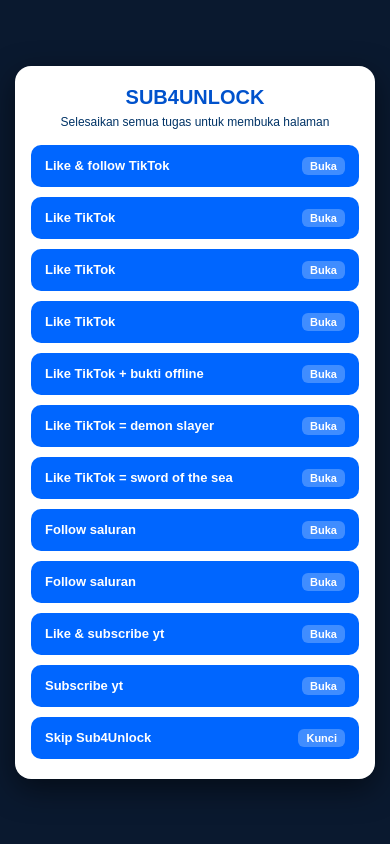
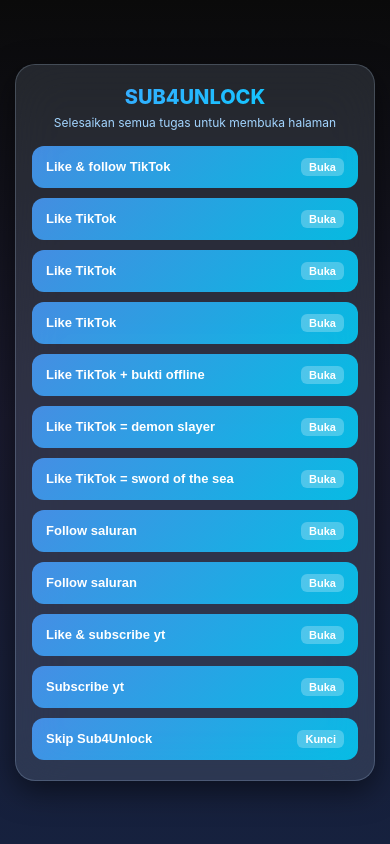
Before and after one commit to sukinocode/Sukinocode, a plain HTML site: page index.html in a window 390 px wide. Drawn offline with nearby package versions, Linux system fonts and the light colour scheme; animation ran at ten frames a second.

Commit message:
Refactor index.html for improved styles and layout
Updated styles and structure in index.html for improved layout and design. Enhanced background gradients, modified element properties, and adjusted responsive behaviors.

```diff
--- a/index.html
+++ b/index.html
@@ -21,9 +21,9 @@
       height: 100%;
       height: 100dvh;
       overflow: hidden;
-      background-color: #121212;
+      background: linear-gradient(180deg, #0a0a0a 0%, #1a1a2e 50%, #16213e 100%);
       color: #ffffff;
-      font-family: sans-serif;
+      font-family: -apple-system, BlinkMacSystemFont, 'Segoe UI', sans-serif;
       touch-action: auto;
       overscroll-behavior: auto;
       position: fixed;
@@ -38,93 +38,173 @@
       left: 0;
       width: 100vw;
       height: 100vh;
-      z-index: -1;
-      background: linear-gradient(180deg, #0a0a0a 0%, #1a1a2e 50%, #16213e 100%);
-      display: none;
+      z-index: 0;
       pointer-events: none;
+      display: block;
     }
     #canvas {
       width: 100%;
       height: 100%;
       display: block;
     }
-    .top-nav {
-      position: fixed;
-      top: 0;
-      left: 0;
+    .app-wrapper {
+      display: flex;
+      flex-direction: column;
       width: 100%;
-      height: 50px;
-      background-color: #181818;
-      border-bottom: 1px solid #2a2a2a;
+      height: 100%;
+      height: 100dvh;
+      max-width: 450px;
+      margin: 0 auto;
+      position: relative;
+      z-index: 1;
+    }
+    .header {
+      background: rgba(200, 230, 255, 0.08);
+      backdrop-filter: blur(25px);
+      -webkit-backdrop-filter: blur(25px);
+      border-radius: 20px;
+      padding: 10px 12px;
+      margin: 10px 15px 5px 15px;
+      box-shadow: 0 8px 32px rgba(100, 200, 255, 0.15), inset 0 1px 1px rgba(255, 255, 255, 0.1);
+      border: 1px solid rgba(200, 230, 255, 0.15);
+      position: relative;
+      overflow: hidden;
+      flex-shrink: 0;
+    }
+    .header-top {
+      display: flex;
+      justify-content: space-between;
+      align-items: center;
+      margin-bottom: 8px;
+    }
+    .author {
+      font-size: 0.7em;
+      font-weight: 600;
+      color: #8db9e8;
+      letter-spacing: 0.3px;
+      opacity: 0.9;
+    }
+    .header-right {
       display: flex;
       align-items: center;
-      justify-content: flex-end;
-      padding: 0 15px;
-      z-index: 1000;
+      gap: 10px;
     }
     #audio-toggle {
       background: none;
       border: none;
-      color: #ffffff;
+      color: #00d4ff;
       cursor: pointer;
-      width: 30px;
-      height: 30px;
+      width: 18px;
+      height: 18px;
+      display: flex;
+      align-items: center;
+      justify-content: center;
+      padding: 0;
+    }
+    .view-counter {
+      display: flex;
+      align-items: center;
+      gap: 4px;
+      font-size: 0.68em;
+      font-weight: 600;
+      color: #8db9e8;
+      letter-spacing: 0.3px;
+      opacity: 0.9;
+    }
+    .view-counter svg {
+      width: 12px;
+      height: 12px;
+      stroke: #00d4ff;
+      fill: none;
+    }
+    .tabs {
+      display: flex;
+      gap: 6px;
+      background: rgba(180, 220, 255, 0.08);
+      padding: 5px;
+      border-radius: 14px;
+      border: 1px solid rgba(200, 230, 255, 0.1);
+      box-shadow: inset 0 2px 8px rgba(0, 0, 0, 0.1);
+    }
+    .tab {
+      flex: 1;
+      padding: 7px 5px;
+      border: none;
+      background: transparent;
+      border-radius: 10px;
+      font-weight: 600;
+      font-size: 0.65em;
+      color: #8db9e8;
+      cursor: pointer;
+      transition: all 0.3s ease;
+      text-transform: uppercase;
+      letter-spacing: 0.3px;
+      text-align: center;
+      position: relative;
+      overflow: hidden;
+      white-space: nowrap;
+    }
+    .tab.active {
+      background: linear-gradient(135deg, rgba(74, 158, 255, 0.85), rgba(0, 212, 255, 0.85));
+      color: white;
+      box-shadow: 0 4px 16px rgba(74, 158, 255, 0.35);
+    }
+    @media (max-width: 480px) {
+      .tab {
+        font-size: 0.6em;
+        padding: 6px 4px;
+      }
+      .view-counter {
+        font-size: 0.65em;
+      }
     }
     #song-title-toast {
       position: fixed;
-      top: 70px;
+      top: 100px;
       left: 50%;
       transform: translateX(-50%);
-      background-color: rgba(0, 0, 0, 0.8);
+      background-color: rgba(0, 0, 0, 0.85);
       color: #ffffff;
-      padding: 10px 20px;
+      padding: 6px 16px;
       border-radius: 20px;
-      font-size: 14px;
+      font-size: 12px;
       font-weight: bold;
       z-index: 9999;
       opacity: 0;
       pointer-events: none;
       transition: opacity 0.5s ease;
+      box-shadow: 0 4px 12px rgba(0, 0, 0, 0.3);
     }
     #song-title-toast.show {
       opacity: 1;
     }
-    #screen-offline, #screen-games, #screen-event, #screen-animasi {
+    .screens-container {
+      flex: 1;
+      position: relative;
       width: 100%;
-      height: calc(100% - 110px);
+      overflow: hidden;
+    }
+    #screen-offline, #screen-games, #screen-event, #screen-buy {
+      width: 100%;
+      height: 100%;
       display: none;
       flex-direction: column;
       align-items: center;
       justify-content: flex-start;
       position: absolute;
-      top: 50px;
+      top: 0;
       left: 0;
     }
     #screen-offline {
-      height: calc(100% - 50px);
       text-align: center;
       padding: 20px;
       justify-content: center;
     }
-    #screen-games, #screen-event {
-      padding: 10px;
-      padding-bottom: 30px;
+    #screen-games, #screen-event, #screen-buy {
+      padding: 10px 15px 20px 15px;
       overflow-y: auto;
       -webkit-overflow-scrolling: touch;
       touch-action: pan-y;
-    }
-    #screen-animasi {
-      padding: 0;
-      margin: 0;
-      border: none;
-      pointer-events: auto;
-      justify-content: center;
-    }
-    #iframe-animasi {
-      width: 100%;
-      height: 100%;
-      border: none;
-      pointer-events: none;
     }
     h1 {
       margin-bottom: 10px;
@@ -133,80 +213,76 @@
     .game-list {
       display: flex;
       flex-direction: column;
-      gap: 8px;
+      gap: 12px;
       width: 100%;
-      max-width: 400px;
     }
     .game-card {
+      background: rgba(200, 230, 255, 0.15);
+      backdrop-filter: blur(20px);
+      -webkit-backdrop-filter: blur(20px);
+      border-radius: 18px;
+      padding: 12px;
       display: flex;
       align-items: center;
-      background-color: rgba(30, 30, 30, 0.3);
-      border-radius: 8px;
-      padding: 5px;
+      gap: 12px;
+      box-shadow: 0 8px 30px rgba(100, 200, 255, 0.2), inset 0 1px 2px rgba(255, 255, 255, 0.2);
+      border: 1px solid rgba(200, 230, 255, 0.3);
+      transition: all 0.4s cubic-bezier(0.175, 0.885, 0.32, 1.275);
+      position: relative;
+      overflow: hidden;
+      width: 100%;
       text-decoration: none;
       color: #ffffff;
-      border: 1px solid rgba(51, 51, 51, 0.3);
-      transition: transform 0.2s, background-color 0.2s;
     }
-    .game-card:active {
-      transform: scale(0.95);
-      background-color: rgba(30, 30, 30, 0.5);
+    .game-card::before {
+      content: '';
+      position: absolute;
+      top: 0;
+      left: -100%;
+      width: 100%;
+      height: 100%;
+      background: linear-gradient(90deg, transparent, rgba(150, 220, 255, 0.3), transparent);
+      transition: left 0.5s;
+    }
+    .game-card::after {
+      content: '';
+      position: absolute;
+      top: -50%;
+      right: -50%;
+      width: 100%;
+      height: 100%;
+      background: radial-gradient(circle, rgba(255, 255, 255, 0.1) 0%, transparent 70%);
+      pointer-events: none;
+    }
+    .game-card:hover::before, .game-card:active::before {
+      left: 100%;
+    }
+    .game-card:hover, .game-card:active {
+      transform: translateY(-3px) scale(1.02);
+      box-shadow: 0 15px 45px rgba(74, 158, 255, 0.4), inset 0 1px 3px rgba(255, 255, 255, 0.3), 0 0 20px rgba(74, 158, 255, 0.2);
+      border-color: rgba(150, 210, 255, 0.5);
     }
     .game-card img {
       width: 50px;
       height: 50px;
+      border-radius: 12px;
       object-fit: cover;
-      border-radius: 6px;
-      margin-right: 10px;
       flex-shrink: 0;
+      box-shadow: 0 3px 15px rgba(74, 158, 255, 0.3);
+      transition: transform 0.3s;
+      border: 1px solid rgba(200, 230, 255, 0.3);
+    }
+    .game-card:hover img, .game-card:active img {
+      transform: rotate(5deg) scale(1.1);
     }
     .game-title {
-      font-size: 14px;
-      font-weight: bold;
-    }
-    .bottom-nav {
-      position: fixed;
-      bottom: 0;
-      left: 0;
-      width: 100%;
-      height: 60px;
-      background-color: #181818;
-      border-top: 1px solid #2a2a2a;
-      display: flex;
-      justify-content: space-around;
-      align-items: center;
-      z-index: 1000;
-      transform: translateY(100%);
-      transition: transform 0.5s ease-out;
-    }
-    .bottom-nav.show {
-      transform: translateY(0);
-    }
-    .nav-item {
-      display: flex;
-      flex-direction: column;
-      align-items: center;
-      justify-content: center;
-      color: #888888;
-      background: none;
-      border: none;
-      width: 33.33%;
-      height: 100%;
-      cursor: pointer;
-      font-size: 10px;
-      gap: 4px;
-      transition: transform 0.2s;
-    }
-    .nav-item:active {
-      transform: scale(0.9);
-    }
-    .nav-item.active {
-      color: #0088ff;
-    }
-    .nav-item svg {
-      width: 22px;
-      height: 22px;
-      fill: currentColor;
+      font-size: 0.85em;
+      font-weight: 700;
+      color: #e0f2ff;
+      text-shadow: 0 2px 4px rgba(0, 0, 0, 0.3);
+      overflow-wrap: break-word;
+      word-break: break-word;
+      line-height: 1.35;
     }
     #sub4unlock-overlay {
       position: fixed;
@@ -215,7 +291,7 @@
       width: 100%;
       height: 100%;
       height: 100dvh;
-      background-color: #0a192f;
+      background: linear-gradient(180deg, #0a0a0a 0%, #1a1a2e 50%, #16213e 100%);
       z-index: 999999;
       display: flex;
       flex-direction: column;
@@ -228,23 +304,28 @@
     .s4u-card {
       width: 100%;
       max-width: 400px;
-      background-color: #ffffff;
-      border-radius: 16px;
+      background: rgba(200, 230, 255, 0.12);
+      backdrop-filter: blur(25px);
+      -webkit-backdrop-filter: blur(25px);
+      border: 1px solid rgba(200, 230, 255, 0.2);
+      border-radius: 20px;
       padding: 20px 16px;
       text-align: center;
-      color: #004080;
+      color: #e0f2ff;
       box-shadow: 0 10px 30px rgba(0, 0, 0, 0.5);
       margin: auto 0;
     }
     .s4u-title {
       font-size: 20px;
       font-weight: 800;
-      color: #0052cc;
+      background: linear-gradient(135deg, #4a9eff, #00d4ff);
+      -webkit-background-clip: text;
+      -webkit-text-fill-color: transparent;
       margin-bottom: 6px;
     }
     .s4u-sub {
       font-size: 12px;
-      color: #003366;
+      color: #a3d5ff;
       margin-bottom: 16px;
     }
     .s4u-list {
@@ -259,10 +340,10 @@
       justify-content: space-between;
       width: 100%;
       padding: 12px 14px;
-      background-color: #0066ff;
+      background: linear-gradient(135deg, rgba(74, 158, 255, 0.85), rgba(0, 212, 255, 0.85));
       color: #ffffff;
       border: none;
-      border-radius: 10px;
+      border-radius: 12px;
       font-size: 13px;
       font-weight: 700;
       cursor: pointer;
@@ -273,9 +354,9 @@
       transform: scale(0.98);
     }
     .s4u-btn.done {
-      background-color: #e6f0ff;
-      color: #0052cc;
-      border: 1px solid #0052cc;
+      background: rgba(200, 230, 255, 0.1);
+      color: #8db9e8;
+      border: 1px solid rgba(200, 230, 255, 0.2);
       cursor: default;
       pointer-events: none;
     }
@@ -287,7 +368,7 @@
       color: #ffffff;
     }
     .s4u-btn.done .s4u-badge {
-      background-color: #0052cc;
+      background-color: rgba(0, 212, 255, 0.4);
       color: #ffffff;
     }
   </style>
@@ -295,14 +376,6 @@
 <body>
 
   <audio id="bg-music" src="musik/クロニクル.mp3" loop></audio>
-
-  <nav class="top-nav">
-    <button id="audio-toggle" onclick="toggleAudio()">
-      <svg id="audio-icon" viewBox="0 0 24 24" width="24" height="24" fill="currentColor">
-        <path d="M16.5 12c0-1.77-1.02-3.29-2.5-4.03v2.21l2.45 2.45c.03-.2.05-.41.05-.63zm2.5 0c0 .94-.2 1.82-.54 2.64l1.51 1.51C20.63 14.91 21 13.5 21 12c0-4.28-2.99-7.86-7-8.77v2.06c2.89.86 5 3.54 5 6.71zM4.27 3L3 4.27 7.73 9H3v6h4l5 5v-6.73l4.25 4.25c-.67.52-1.42.93-2.25 1.18v2.06c1.38-.31 2.63-.95 3.69-1.81L19.73 21 21 19.73l-9-9L4.27 3zM12 4L9.91 6.09 12 8.18V4z"/>
-      </svg>
-    </button>
-  </nav>
 
   <div id="song-title-toast">クロニクル</div>
 
@@ -367,9 +440,36 @@
     </div>
   </div>
 
+  <div class="app-wrapper">
+    <div class="header">
+      <div class="header-top">
+        <div class="author">by Nstorm</div>
+        <div class="header-right">
+          <button id="audio-toggle" onclick="toggleAudio()">
+            <svg id="audio-icon" viewBox="0 0 24 24" width="18" height="18" fill="currentColor">
+              <path d="M16.5 12c0-1.77-1.02-3.29-2.5-4.03v2.21l2.45 2.45c.03-.2.05-.41.05-.63zm2.5 0c0 .94-.2 1.82-.54 2.64l1.51 1.51C20.63 14.91 21 13.5 21 12c0-4.28-2.99-7.86-7-8.77v2.06c2.89.86 5 3.54 5 6.71zM4.27 3L3 4.27 7.73 9H3v6h4l5 5v-6.73l4.25 4.25c-.67.52-1.42.93-2.25 1.18v2.06c1.38-.31 2.63-.95 3.69-1.81L19.73 21 21 19.73l-9-9L4.27 3zM12 4L9.91 6.09 12 8.18V4z"/>
+            </svg>
+          </button>
+          <div class="view-counter">
+            <svg viewBox="0 0 24 24" stroke="currentColor" stroke-width="2" stroke-linecap="round" stroke-linejoin="round">
+              <path d="M1 12s4-8 11-8 11 8 11 8-4 8-11 8-11-8-11-8z"></path>
+              <circle cx="12" cy="12" r="3"></circle>
+            </svg>
+            73,2k Pengunjung
+          </div>
+        </div>
+      </div>
+      <div class="tabs">
+        <button class="tab" data-tab="screen-games" onclick="switchTab('screen-games', this)">Daftar Game</button>
+        <button class="tab" data-tab="screen-event" onclick="switchTab('screen-event', this)">Event</button>
+        <button class="tab" data-tab="screen-buy" onclick="switchTab('screen-buy', this)">Buy</button>
+      </div>
+    </div>
+
+    <div class="screens-container">
       <div id="screen-offline">
         <h1>Koneksi Terputus</h1>
-    <p>Aplikasi ini membutuhkan koneksi internet.</p>
+        <p>Halaman ini membutuhkan koneksi internet.</p>
       </div>
 
       <div id="screen-games">
@@ -415,43 +515,44 @@
             <img src="https://i.ibb.co.com/0VqYcgJh/1000001851-modified.png" alt="Bak Wangsaf free">
             <span class="game-title">Bak Wangsaf free</span>
           </a>
-      <a href="https://saweria.co/CpJrCkB2k" class="game-card">
-        <img src="https://i.ibb.co.com/jvppFWcK/1000001850-modified.png" alt="Starparks mud 3bulan harga 15K">
-        <span class="game-title">Starparks mud 3bulan harga 15K by mirles</span>
+          <a href="https://www.mediafire.com/file/77svchl1s776tat/RW_MLBB_BY_YT_CIK_REVIEW_1.0.apk/file" class="game-card">
+            <img src="https://i.ibb.co.com/1tDB5Hg0/images-2.jpg" alt="Rw mlbb">
+            <div style="display: flex; flex-direction: column; gap: 2px;">
+              <span class="game-title">Rw mlbb</span>
+              <span style="font-size: 0.75em; color: #a3d5ff; font-weight: 600;">win rate : 70%, 80%, 90%, no ban</span>
+            </div>
           </a>
-      <a href="https://saweria.co/CpJrCkB2k" class="game-card">
-        <img src="https://i.ibb.co.com/0VqYcgJh/1000001851-modified.png" alt="Bak Wangsaf 1 bulan harga 15K">
-        <span class="game-title">Bak Wangsaf 1 bulan harga 15K by anonim</span>
+          <a href="https://www.mediafire.com/file/avtk7s35t81mzlt/Naruto_Mobile_Fighter_Offline.apk/file" class="game-card">
+            <img src="https://i.ibb.co.com/Ld784Rr0/images-1.jpg" alt="Naruto Mobile Fighter Offline">
+            <div style="display: flex; flex-direction: column; gap: 2px;">
+              <span class="game-title">Naruto Mobile Fighter Offline</span>
+              <span style="font-size: 0.75em; color: #a3d5ff; font-weight: 600;">unlock 7 character</span>
+            </div>
           </a>
-      <a href="https://saweria.co/CpJrCkB2k" class="game-card">
+          <a href="https://www.mediafire.com/file/e4b85jcgkfry8pi/The_Spike_Volleyball_battle_3.5.5.apk/file" class="game-card">
+            <img src="https://i.ibb.co.com/GfKbgv1d/images.jpg" alt="The Spike Volleyball Story Mod Apk">
+            <div style="display: flex; flex-direction: column; gap: 2px;">
+              <span class="game-title">The Spike Volleyball Story Mod Apk</span>
+              <span style="font-size: 0.75em; color: #a3d5ff; font-weight: 600;">3000+ download</span>
+            </div>
+          </a>
+        </div>
+      </div>
+
+      <div id="screen-buy">
+        <div class="game-list">
+          <a href="tiktok.com/@mirlesssss" class="game-card">
             <img src="https://i.ibb.co.com/jvppFWcK/1000001850-modified.png" alt="Starparks mud permanen harga 30K">
             <span class="game-title">Starparks mud permanen harga 30K by mirles</span>
           </a>
-      <a href="https://saweria.co/CpJrCkB2k" class="game-card">
+          <a href="tiktok.com/@mirlesssss" class="game-card">
             <img src="https://i.ibb.co.com/0VqYcgJh/1000001851-modified.png" alt="Bak Wangsaf 1th harga 30K">
             <span class="game-title">Bak Wangsaf 1th harga 30K by anonim</span>
           </a>
         </div>
       </div>
-
-  <div id="screen-animasi">
-    <iframe id="iframe-animasi" src=""></iframe>
     </div>
-
-  <nav class="bottom-nav" id="main-nav">
-    <button class="nav-item" onclick="switchTab('screen-games', this)">
-      <svg viewBox="0 0 24 24"><path d="M21 6H3c-1.1 0-2 .9-2 2v8c0 1.1.9 2 2 2h18c1.1 0 2-.9 2-2V8c0-1.1-.9-2-2-2zm-10 7H9v2H7v-2H5v-2h2V9h2v2h2v2zm4.5 1c-.83 0-1.5-.67-1.5-1.5s.67-1.5 1.5-1.5 1.5.67 1.5 1.5-.67 1.5-1.5 1.5zm3-3c-.83 0-1.5-.67-1.5-1.5S17.67 8 18.5 8s1.5.67 1.5 1.5-.67 1.5-1.5 1.5z"/></svg>
-      <span>Daftar Game</span>
-    </button>
-    <button class="nav-item" onclick="switchTab('screen-event', this)">
-      <svg viewBox="0 0 24 24"><path d="M17 12h-5v5h5v-5zM16 1v2H8V1H6v2H5c-1.11 0-1.99.9-1.99 2L3 19c0 1.1.89 2 2 2h14c1.1 0 2-.9 2-2V5c0-1.1-.9-2-2-2h-1V1h-2zm3 18H5V8h14v11z"/></svg>
-      <span>Event</span>
-    </button>
-    <button class="nav-item active" onclick="switchTab('screen-animasi', this)">
-      <svg viewBox="0 0 24 24"><path d="M4 6H2v14c0 1.1.9 2 2 2h14v-2H4V6zm16-4H8c-1.1 0-2 .9-2 2v12c0 1.1.9 2 2 2h12c1.1 0 2-.9 2-2V4c0-1.1-.9-2-2-2zm-8 12.5v-9l6 4.5-6 4.5z"/></svg>
-      <span>Animasi kedatangan</span>
-    </button>
-  </nav>
+  </div>
 
   <script src="https://cdnjs.cloudflare.com/ajax/libs/three.js/r128/three.min.js"></script>
   <script>
@@ -527,84 +628,42 @@
       navigator.serviceWorker.register('sw.js');
     }
 
-    let activeTabId = 'screen-animasi';
-    let currentAnimasiIndex = parseInt(localStorage.getItem('selected_animasi_index') || 0);
+    let activeTabId = localStorage.getItem('activeTab') || 'screen-games';
 
-    const asetList = [
-      'Animasi kedatangan/Aset1/index.html',
-      'Animasi kedatangan/Aset2/index.html',
-      'Animasi kedatangan/Aset3/index.html',
-      'Animasi kedatangan/Aset4/index.html'
-    ];
+    function switchTab(screenId, element) {
+      activeTabId = screenId;
+      localStorage.setItem('activeTab', screenId);
 
-    function updateAnimasi() {
-      const iframe = document.getElementById('iframe-animasi');
-      iframe.src = asetList[currentAnimasiIndex];
-      localStorage.setItem('selected_animasi_index', currentAnimasiIndex);
+      document.querySelectorAll('.tab').forEach(item => item.classList.remove('active'));
+      if (element) {
+        element.classList.add('active');
+      } else {
+        const btn = document.querySelector(`.tab[data-tab="${screenId}"]`);
+        if (btn) btn.classList.add('active');
       }
 
-    document.getElementById('screen-animasi').addEventListener('dblclick', function() {
-        currentAnimasiIndex = (currentAnimasiIndex + 1) % asetList.length;
-        updateAnimasi();
-    });
-
-    function switchTab(screenId, element) {
-      if (!navigator.onLine && screenId !== 'screen-games') {
-        return;
-      }
-      activeTabId = screenId;
       document.getElementById('screen-games').style.display = 'none';
       document.getElementById('screen-event').style.display = 'none';
-      document.getElementById('screen-animasi').style.display = 'none';
+      document.getElementById('screen-buy').style.display = 'none';
+
+      if (!navigator.onLine && (screenId === 'screen-event' || screenId === 'screen-buy')) {
+        document.getElementById('screen-offline').style.display = 'flex';
+      } else {
+        document.getElementById('screen-offline').style.display = 'none';
         document.getElementById(screenId).style.display = 'flex';
-
-      if (screenId === 'screen-games' || screenId === 'screen-event') {
+      }
       document.getElementById('snow-bg').style.display = 'block';
-      } else {
-        document.getElementById('snow-bg').style.display = 'none';
-      }
-
-      document.querySelectorAll('.nav-item').forEach(item => item.classList.remove('active'));
-      if (element) element.classList.add('active');
     }
 
     function checkConnection() {
-      const offlineScreen = document.getElementById('screen-offline');
-      const navBar = document.getElementById('main-nav');
-
-      if (navigator.onLine) {
-        offlineScreen.style.display = 'none';
-        navBar.style.display = 'flex';
-
-        const activeNavBtn = document.querySelector(`[onclick="switchTab('${activeTabId}', this)"]`);
-        switchTab(activeTabId, activeNavBtn);
-      } else {
-        offlineScreen.style.display = 'flex';
-        navBar.style.display = 'flex';
-
-        document.getElementById('screen-games').style.display = 'flex';
-        document.getElementById('screen-event').style.display = 'none';
-        document.getElementById('screen-animasi').style.display = 'none';
-        document.getElementById('snow-bg').style.display = 'block';
-
-        activeTabId = 'screen-games';
-        document.querySelectorAll('.nav-item').forEach(item => item.classList.remove('active'));
-        document.querySelectorAll('.nav-item')[0].classList.add('active');
-      }
+      const btn = document.querySelector(`.tab[data-tab="${activeTabId}"]`);
+      switchTab(activeTabId, btn);
     }
 
     window.addEventListener('online', checkConnection);
     window.addEventListener('offline', checkConnection);
 
-    updateAnimasi();
     checkConnection();
-
-    const iframeAnimasi = document.getElementById('iframe-animasi');
-    iframeAnimasi.addEventListener('load', function() {
-      setTimeout(function() {
-        document.getElementById('main-nav').classList.add('show');
-      }, 1000);
-    });
 
     const canvas = document.getElementById('canvas');
     const scene = new THREE.Scene();
@@ -615,14 +674,30 @@
         alpha: true
     });
     renderer.setSize(window.innerWidth, window.innerHeight);
-    renderer.setPixelRatio(window.devicePixelRatio);
+    renderer.setPixelRatio(Math.min(window.devicePixelRatio, 2));
     camera.position.z = 30;
 
     const ambientLight = new THREE.AmbientLight(0xffffff, 1);
     scene.add(ambientLight);
 
+    function createRoundSnowTexture() {
+        const canvasTex = document.createElement('canvas');
+        canvasTex.width = 32;
+        canvasTex.height = 32;
+        const ctx = canvasTex.getContext('2d');
+        const gradient = ctx.createRadialGradient(16, 16, 0, 16, 16, 16);
+        gradient.addColorStop(0, 'rgba(255, 255, 255, 1)');
+        gradient.addColorStop(0.5, 'rgba(255, 255, 255, 0.5)');
+        gradient.addColorStop(1, 'rgba(255, 255, 255, 0)');
+        ctx.fillStyle = gradient;
+        ctx.fillRect(0, 0, 32, 32);
+        const texture = new THREE.Texture(canvasTex);
+        texture.needsUpdate = true;
+        return texture;
+    }
+
     const snowLayers = [];
-    const snowCount = 2000;
+    const snowCount = 3000;
 
     for (let layer = 0; layer < 3; layer++) {
         const snowGeometry = new THREE.BufferGeometry();
@@ -649,11 +724,13 @@
             transparent: true,
             opacity: 0.9 - layer * 0.2,
             blending: THREE.AdditiveBlending,
+            map: createRoundSnowTexture(),
             depthWrite: false
         });
 
         const snowMesh = new THREE.Points(snowGeometry, snowMaterial);
         snowMesh.userData.velocities = velocities;
+        snowMesh.userData.layer = layer;
         snowLayers.push(snowMesh);
         scene.add(snowMesh);
     }
@@ -677,10 +754,22 @@
                 const i3 = i * 3;
                 positions[i3 + 1] += velocities[i].y;
                 positions[i3] += Math.sin(time + i) * velocities[i].swing;
-                if (positions[i3 + 1] < -75) positions[i3 + 1] = 75;
+                positions[i3] += velocities[i].x;
+                positions[i3] += mouseX * 0.01 * (layerIndex + 1);
+                positions[i3 + 1] += mouseY * 0.01 * (layerIndex + 1);
+
+                if (positions[i3 + 1] < -75) {
+                    positions[i3 + 1] = 75;
+                    positions[i3] = (Math.random() - 0.5) * 150;
+                }
+                if (positions[i3] > 75) positions[i3] = -75;
+                if (positions[i3] < -75) positions[i3] = 75;
             }
             snowMesh.geometry.attributes.position.needsUpdate = true;
         });
+
+        camera.position.x = Math.sin(time * 0.1) * 2;
+        camera.lookAt(scene.position);
 
         renderer.render(scene, camera);
     }
```
Lines whose indentation alone changed are shown as unchanged.
